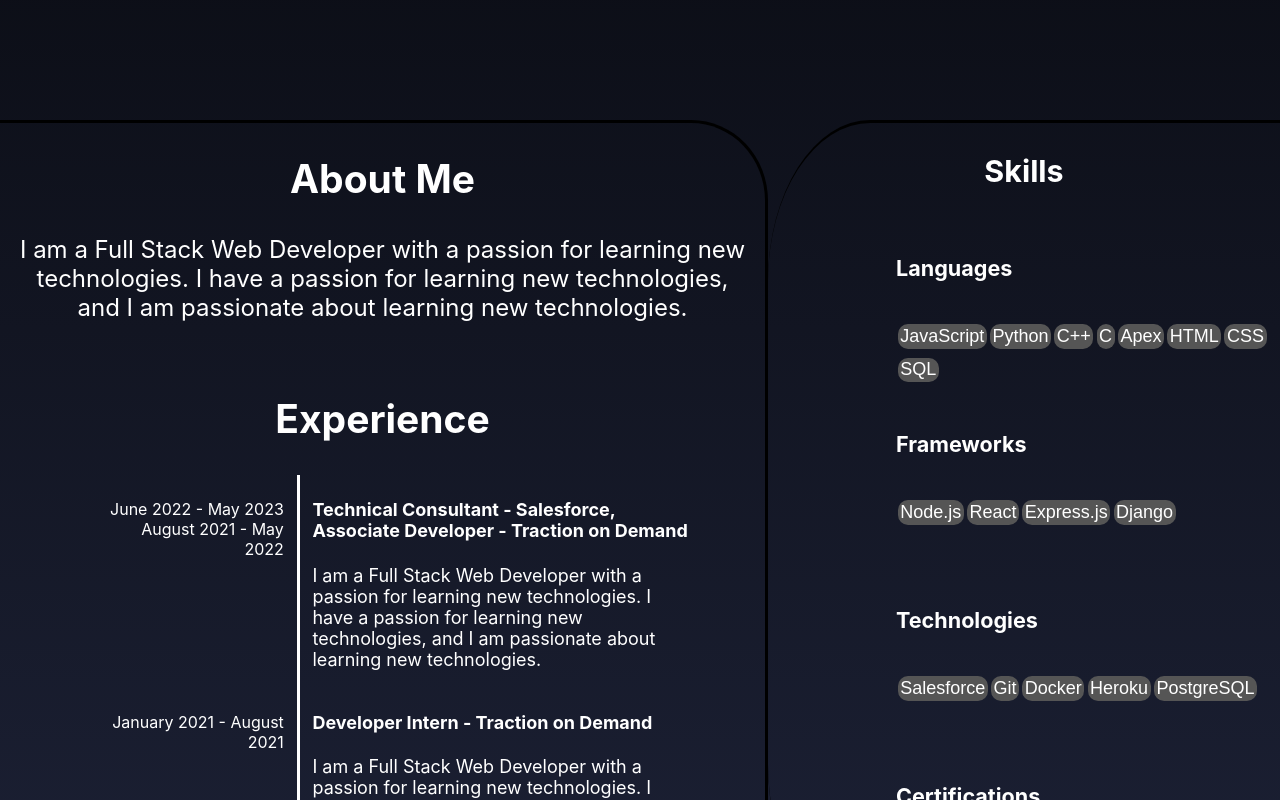
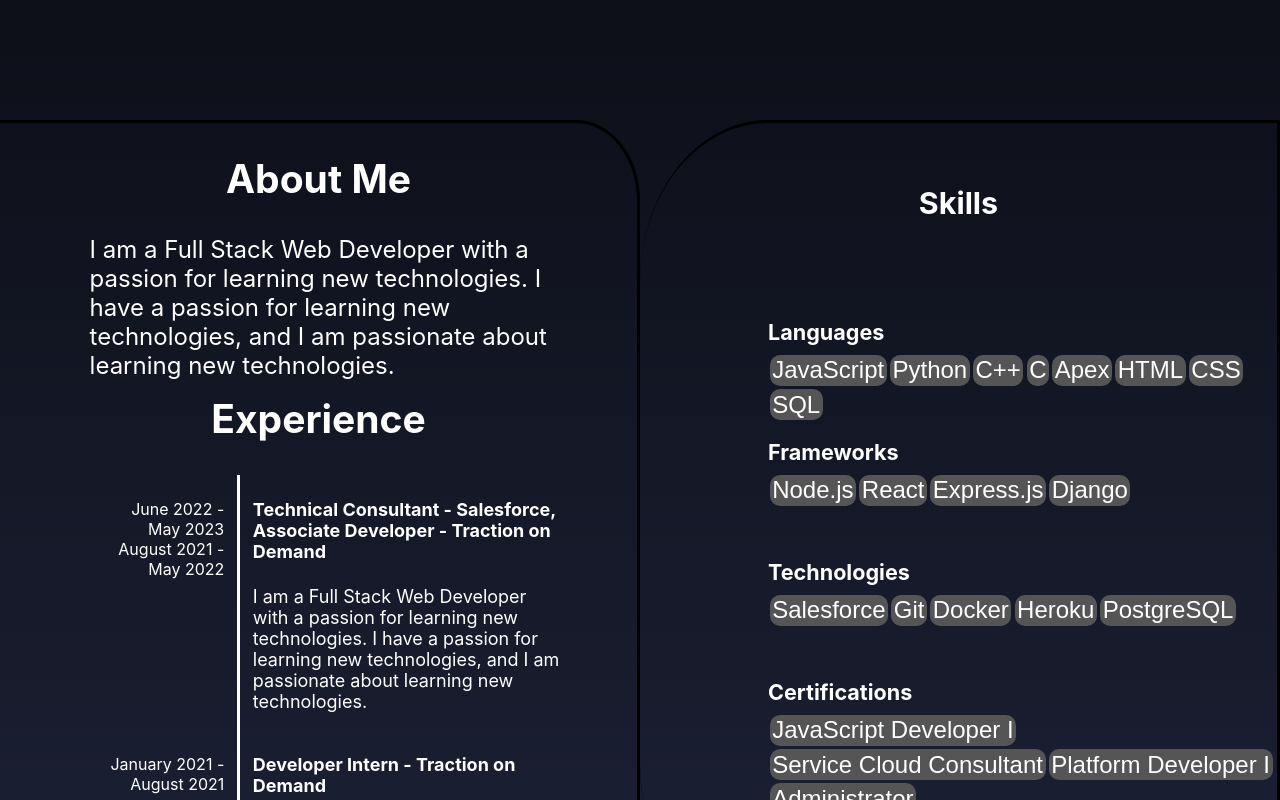
Before and after one commit to leeroygomos/leeroygomos.github.io, a React (Create React App) app: page / in a window 1280 px wide. Shown: the part 760-1560 px from the top of the page. Built offline with nearby package versions, Linux system fonts and the light colour scheme.

Commit message:
updated about page

```diff
--- a/src/components/AboutMe.scss
+++ b/src/components/AboutMe.scss
@@ -1,7 +1,7 @@
 .grid-container__about {
     display: grid;
     max-height: 100vh;
-    grid-template-columns: 60% 40%;
+    grid-template-columns: 50% 50%;
     grid-template-areas:
     "left-container right-container";
     .left-container {
@@ -21,7 +21,8 @@
             height: 100%;
             p{
                 font-size: x-large;
-                margin: 1vw;
+                text-align: left;
+                margin: 0 7vw;
             }
         }
         .experience {
@@ -36,9 +37,7 @@
                     width: 100%;
                     font-size: medium;
                     text-align: right;
-                    padding-left: 7vw;
-                    padding-top: 1vh;
-                    padding-right: 1vw;
+                    padding: 1vh 1vw 0 7vw;
                 }
                 .content {
                     height: max-content;
@@ -53,40 +52,54 @@
     }
     .right-container {
         display: grid;
-        grid-template-rows: 12% 22% 22% 22% 22%;
+        grid-template-rows: 20% 15% 15% 15% 15%;
         grid-template-areas:
             "skills"
             "languages"
             "frameworks"
             "technologies"
             "certifications";
-            border-top-style: solid;
-            border-bottom-style: solid;
+            border-style: solid solid solid none;
             border-width: 0.3vw;
             border-color: black;
             border-radius: 20% 0 0 20%;
         .skills {
             grid-area: skills;
+            display: flex;
+            align-items: center;
+            justify-content: center;
         }
         .languages {
             grid-area: languages;
             text-align: left;
             padding-left: 10vw;
+            h5{
+                margin-bottom: 1vh;
+            }
         }
         .frameworks {
             grid-area: frameworks;
             text-align: left;
             padding-left: 10vw;
+            h5{
+                margin-bottom: 1vh;
+            }
         }
         .technologies {
             grid-area: technologies;
             text-align: left;
             padding-left: 10vw;
+            h5{
+                margin-bottom: 1vh;
+            }
         }
         .certifications {
             grid-area: certifications;
             text-align: left;
             padding-left: 10vw;
+            h5{
+                margin-bottom: 1vh;
+            }
         }
 
     }
--- a/src/components/AboutMe.tsx
+++ b/src/components/AboutMe.tsx
@@ -45,19 +45,19 @@ export default function AboutMe(){
                 </div>
                 <div className='languages'>
                     <h5>Languages</h5>
-                    {languages.map(language => {return <Tag text={language} size='large'/>})}
+                    {languages.map(language => {return <Tag text={language} size='x-large'/>})}
                 </div>
                 <div className='frameworks'>
                     <h5>Frameworks</h5>
-                    {frameworks.map(framework => {return <Tag text={framework} size='large'/>})}
+                    {frameworks.map(framework => {return <Tag text={framework} size='x-large'/>})}
                 </div>
                 <div className='technologies'>
                     <h5>Technologies</h5>
-                    {technologies.map(tech => {return <Tag text={tech} size='large'/>})}
+                    {technologies.map(tech => {return <Tag text={tech} size='x-large'/>})}
                 </div>
                 <div className='certifications'>
                     <h5>Certifications</h5>
-                    {certifications.map(cert => {return <Tag text={cert.name} size='large'/>})}
+                    {certifications.map(cert => {return <Tag text={cert.name} size='x-large'/>})}
                 </div>
             </div>
         </div>
```
